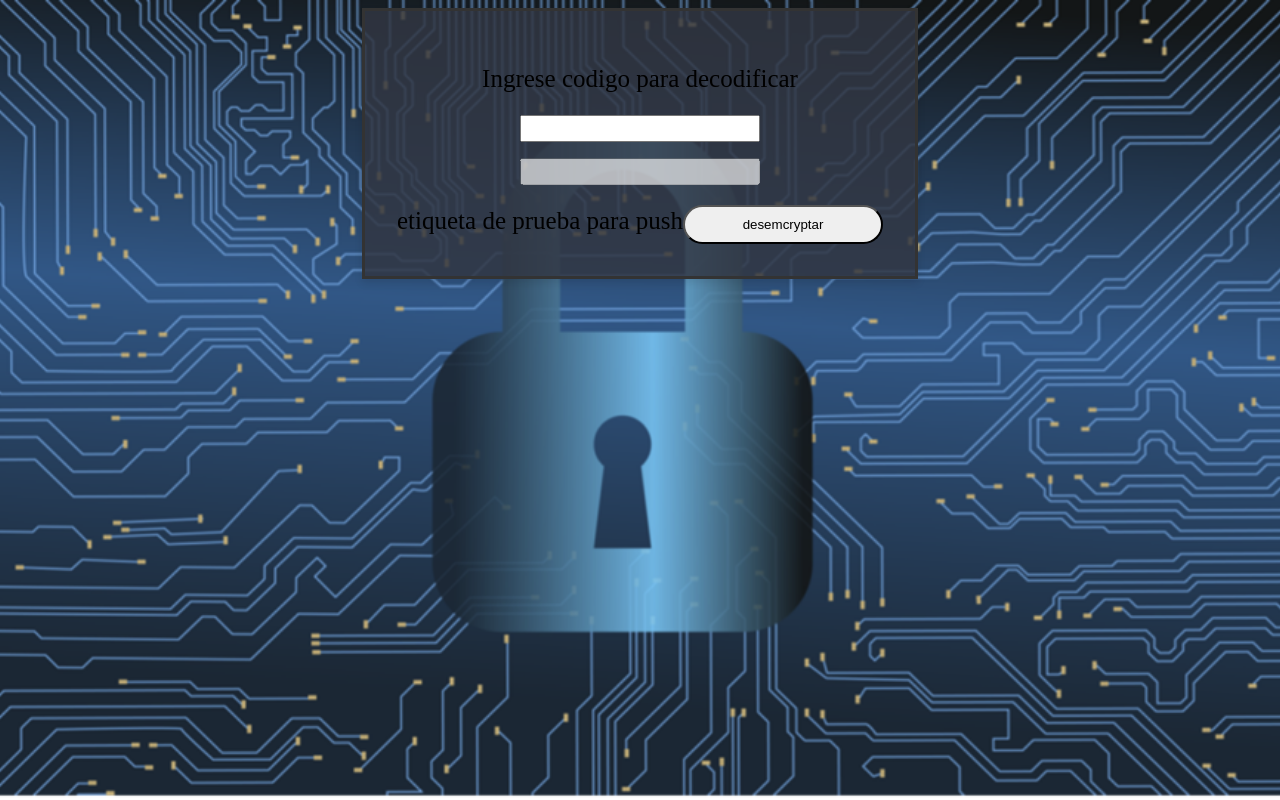
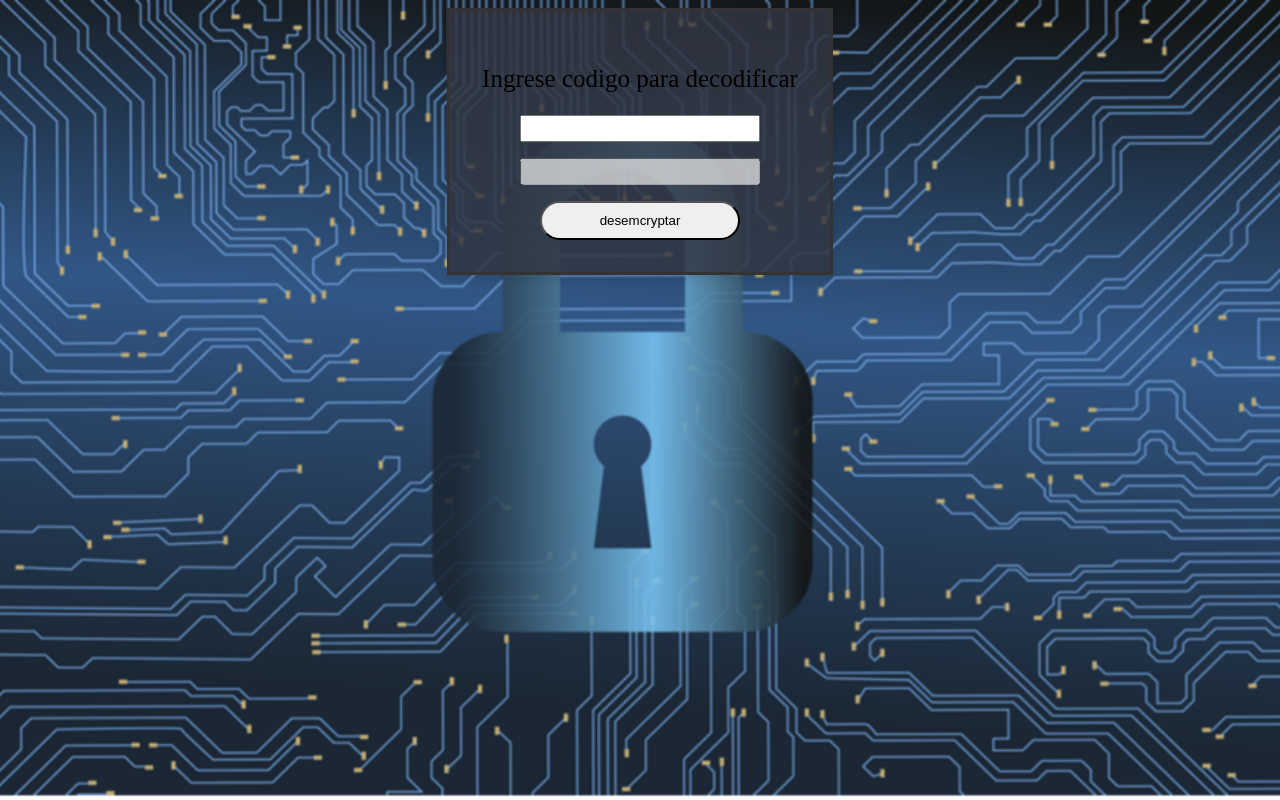
Before and after one commit to 4toshadowjohn/EncriptaodrReact, a React (Vite) app: page / in a window 1280 px wide. Built offline with nearby package versions, Linux system fonts and the light colour scheme.

Commit message:
eliminacion de label

```diff
--- a/src/components/decodificador.jsx
+++ b/src/components/decodificador.jsx
@@ -28,7 +28,6 @@ export function Decodificador () {
                 <p>
                     <input id="resul" disabled value={decod}/>
                 </p>
-                <label>etiqueta de prueba para push</label>
                     <button id="miboton" type="submit">desemcryptar</button>
             </form>
         </>
```
